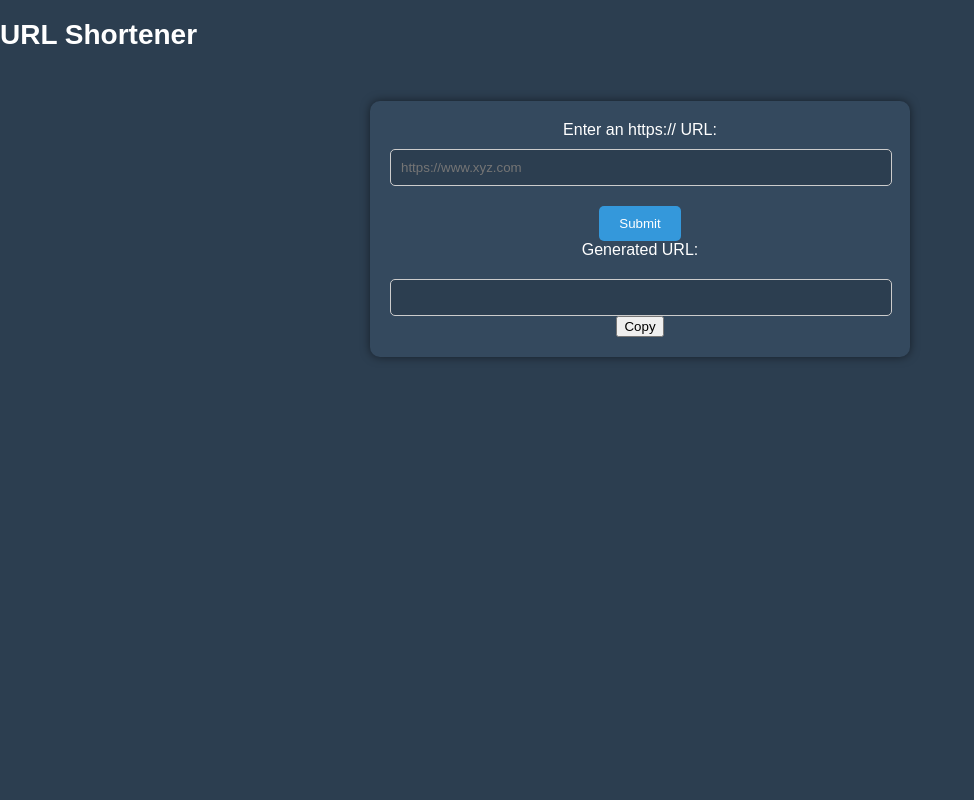
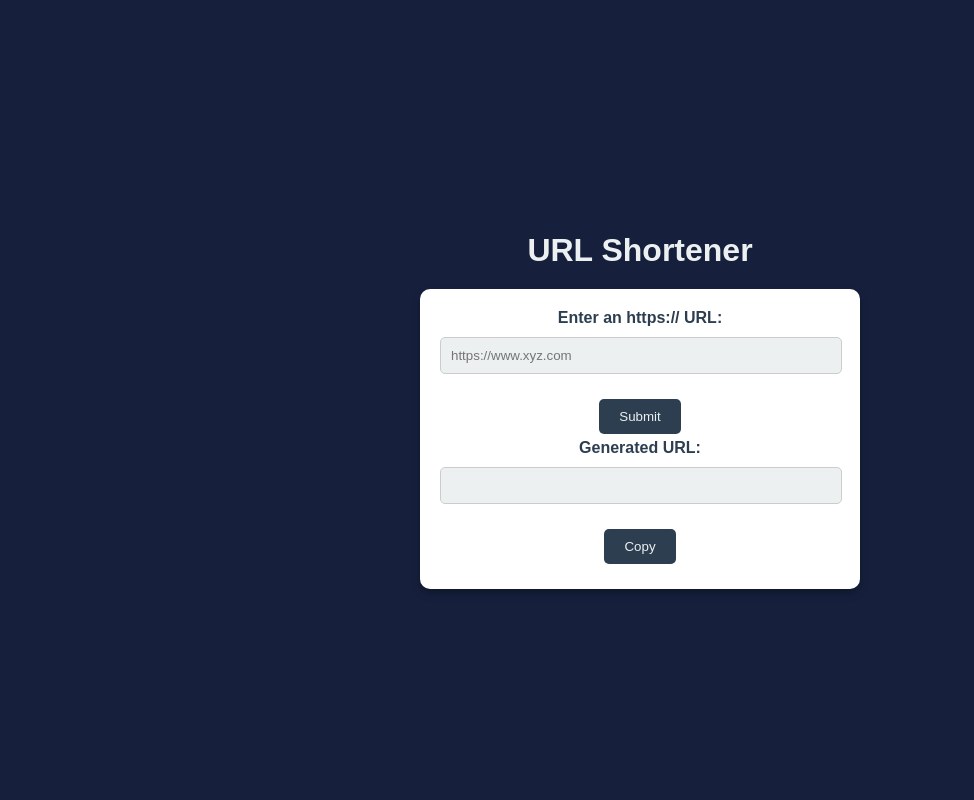
Before and after one commit to manyahegde/CodeClauseInternship_URLShortener, a Flask app: page / in a window 1280 px wide. Shown: the whole page, without its empty margins (0-974 px from the left). Run offline with Flask 3, Linux system fonts and the light colour scheme.

Commit message:
Add files via upload

```diff
--- a/templates/form.html
+++ b/templates/form.html
@@ -5,66 +5,108 @@
   <style>
     body {
       font-family: Arial, sans-serif;
-      background-color: #2c3e50;
+      background-color: #1a1a2e; /* Dark blue background */
       color: #fff;
       margin: 0;
       padding: 0;
+      display: flex;
+      flex-direction: column;
+      align-items: center;
+      justify-content: center;
+      height: 100vh;
+      animation: gradientBg 10s infinite alternate;
+    }
+
+    @keyframes gradientBg {
+      0% { background-color: #1a1a2e; }
+      100% { background-color: #16213e; } /* Slightly darker shade */
+    }
+
+    h1 {
+      font-size: 32px;
+      color: #ecf0f1;
+      margin-bottom: 20px;
+      animation: fadeInUp 1s ease;
+    }
+
+    @keyframes fadeInUp {
+      0% {
+        opacity: 0;
+        transform: translateY(-20px);
+      }
+      100% {
+        opacity: 1;
+        transform: translateY(0);
+      }
     }
 
     .container {
-      max-width: 500px;
-      margin: 50px auto;
+      width: 100%;
+      max-width: 400px;
       padding: 20px;
-      background-color: #34495e;
+      background-color: #fff;
       border-radius: 10px;
-      box-shadow: 0 0 10px rgba(0, 0, 0, 0.5);
+      box-shadow: 0 4px 8px rgba(0, 0, 0, 0.3);
       text-align: center;
+      animation: slideInDown 1s ease;
     }
 
-    h1 {
-      font-size: 28px;
-      color: #fff;
-      margin-bottom: 20px;
+    @keyframes slideInDown {
+      0% {
+        opacity: 0;
+        transform: translateY(-50px);
+      }
+      100% {
+        opacity: 1;
+        transform: translateY(0);
+      }
     }
 
     label {
       display: block;
       margin-bottom: 10px;
-      color: #fff;
+      font-weight: bold;
+      color: #2c3e50;
     }
 
-    input[type="url"] {
+    input[type="url"],
+    input[name="generated_url"] {
       width: calc(100% - 20px);
       padding: 10px;
       margin-bottom: 20px;
       border: 1px solid #ccc;
       border-radius: 5px;
-      background-color: #2c3e50;
-      color: #fff;
+      background-color: #ecf0f1;
+      color: #2c3e50;
+      outline: none;
+      transition: border-color 0.3s ease;
     }
 
-    button[type="submit"] {
+    input[type="url"]:focus,
+    input[name="generated_url"]:focus {
+      border-color: #00215E;
+    }
+
+    button[type="submit"],
+    button[type="button"] {
       padding: 10px 20px;
-      background-color: #3498db;
-      color: #fff;
+      background-color: #2c3e50;
+      color: #ecf0f1;
       border: none;
       border-radius: 5px;
       cursor: pointer;
       transition: background-color 0.3s ease;
+      margin: 5px;
     }
 
-    button[type="submit"]:hover {
-      background-color: #2980b9;
+    button[type="submit"]:hover,
+    button[type="button"]:hover {
+      background-color: #00215E;
     }
 
-    input[name="generated_url"] {
-      width: calc(100% - 20px);
-      padding: 10px;
-      margin-top: 10px;
-      border: 1px solid #ccc;
-      border-radius: 5px;
-      background-color: #2c3e50;
-      color: #fff;
+    .copy-button-container {
+      display: flex;
+      justify-content: center;
     }
   </style>
 </head>
@@ -84,8 +126,10 @@
       <button type="submit" value="submit">Submit</button>
       <br>
       <label>Generated URL:</label>
-      <input name="generated_url" id="generated_url" value="{{new_url}}" size="50"></input>
-      <button type="button" onclick="copyToClipboard()">Copy</button>
+      <input name="generated_url" id="generated_url" value="{{new_url}}" size="50" readonly>
+      <div class="copy-button-container">
+        <button type="button" onclick="copyToClipboard()">Copy</button>
+      </div>
     </form>
   </div>
 
```
